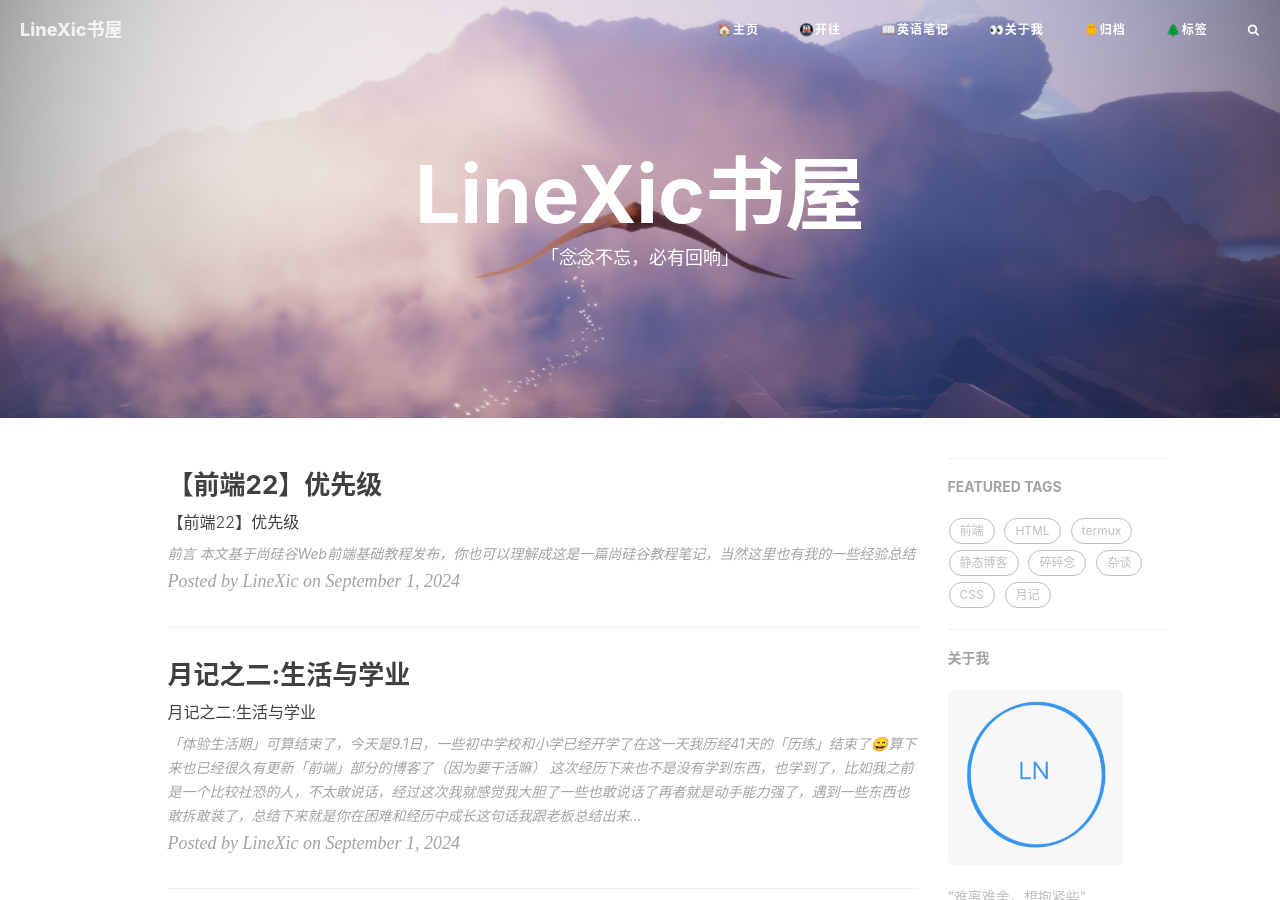
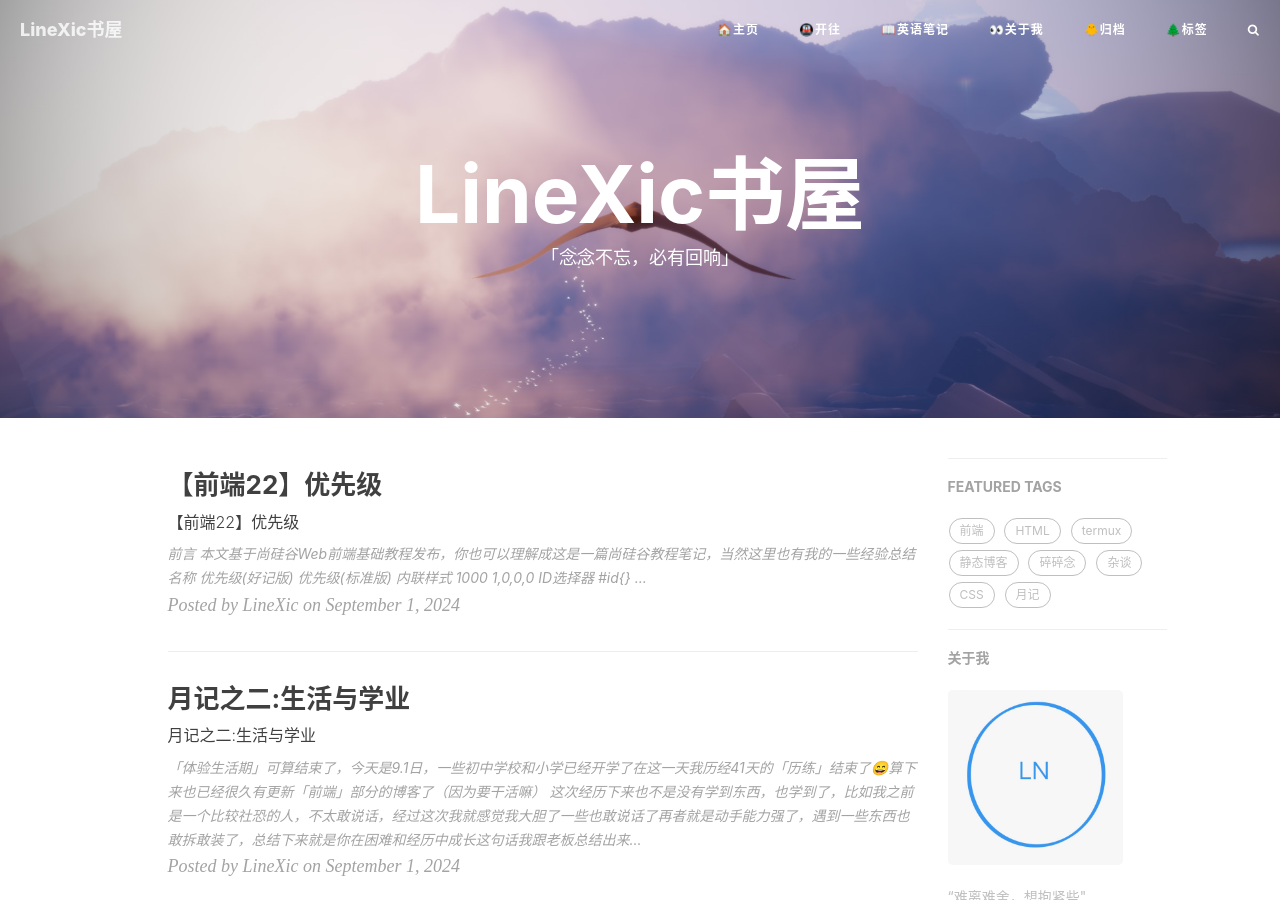
Before and after one commit to LineXic/LineXic-blog, a Jekyll site: the page built from index.html, in a window 1280 px wide and 900 px high. Built offline with Jekyll 4.4.1, drawn with Linux system fonts in a browser that asks for light colours; nearby versions of some CDN libraries; the list of posts is cut into pages by our own code; comment, search, counter and statistics services are not loaded; some of the changed lines change nothing that is shown.

Commit message:
更新 2024-09-01-guigu-css-22.md

````diff
--- a/_posts/2024-09-01-guigu-css-22.md
+++ b/_posts/2024-09-01-guigu-css-22.md
@@ -16,3 +16,69 @@
 > 本文基于[尚硅谷Web前端基础](https://b23.tv/Wky0XJk)教程发布，你也可以理解成这是一篇尚硅谷教程笔记，当然这里也有我的一些经验总结
 
 ![权重](https://img.linexic.top/file/4cc1d633e71a431eae577.png)
+
+
+| 名称 | 优先级(好记版) | 优先级(标准版) |
+| ---- | ------ | -------- |
+| 内联样式 | 1000 | 1,0,0,0 |
+| ID选择器 #id{} | 100 | 0,1,0,0 |
+| 类和伪类选择器 .class{},:hover | 10 | 0,0,1,0 |
+| 元素选择器 p{} | 1 | 0,0,0,1 |
+| 通配选择器 *| 0 | 0,0,0,0 |
+| 继承样式 | / | 没有优先级 |
+
+这里先把样式等优先级列出来方便记忆和查看理解
+
+# 理解
+## 内联样式
+
+内联样式是网页中最高的优先级但是我们也最好不要使用[内联样式](https://linexic.top/2024/06/08/guigu-css-16/#%E5%86%85%E8%81%94%E6%A0%B7%E5%BC%8F)因为内联样式是不如[内部样式](https://linexic.top/2024/06/08/guigu-css-16/#%E5%86%85%E9%83%A8%E6%A0%B7%E5%BC%8F%E8%A1%A8)和[外部样式](https://linexic.top/2024/06/08/guigu-css-16/#%E5%A4%96%E9%83%A8%E6%A0%B7%E5%BC%8F%E8%A1%A8)好用的，其一是因为网页内容多了想要定义多个样式就得一行一行写内联很麻烦，其二就是它级别太高了，你如果想要在内联的基础上修改某一部分样式就会因为内联的级别太高而无法正常生效
+
+对比一下：可以复制下来自己对比
+
+```html
+<p style="color:red">LineXic!!!</p>
+<!-- 这是内联样式 -->
+```
+
+```CSS
+/* 这是内部样式 */
+<p>LineXic!!!</p>
+
+<style>
+p{
+  color: blue;
+}
+</style>
+```
+
+两种都定义了文段LineXic！！！的颜色，与之不同的是高优先级的「内联样式」定义的是红色而「内部样式」则是蓝色思考一下，字段会变成蓝色还是红色的？
+![优先级](https://s21.ax1x.com/2024/09/11/pAnEj9U.png)
+这就是优先级的好处--比别人更快显示样式并覆盖
+
+## 通配选择器
+
+`*` 称为[通配选择器](https://developer.mozilla.org/zh-CN/docs/Web/CSS/Universal_selectors)可以是全文的文段标签都应用上这种效果，[h1标签](https://developer.mozilla.org/zh-CN/docs/Web/HTML/Element/Heading_Elements)也好，[p标签](https://developer.mozilla.org/zh-CN/docs/Web/HTML/Element/p)也好全部定义成一个样子的可以任意支配任何选择器。听上去功能强大，但是不推荐使用
+
+## 继承选择器
+
+在[继承](https://linexic.top/2024/08/13/guigu-css-21/)中，虽然子标签继承了父标签的属性但不继承它的权重(类似于地位)
+
+# 如何比较优先级
+
+比较优先级时，可以将所有的优先级相加计算，优先级越高则优先显示这个和理解一段说的差不多
+
+但他们之间是不会相互「越界」的，比如ID选择器相加在高也是不会超过内联样式的选择器的
+
+# !important
+
+在外联样式中用[!important](https://www.runoob.com/css/css-important.html)规则大概是这样的
+
+```css
+p {
+  background-color: red !important;
+}
+```
+和[通配选择器](https://www.cainiaojc.com/css-reference/selector-all.html)不同的是，它只在特定的标签内生效有一种限制即上文的`p{...}`
+
+!important也是一种坏习惯，应当尽量避免，当不考虑其他优先性时也是可以用它的
````
